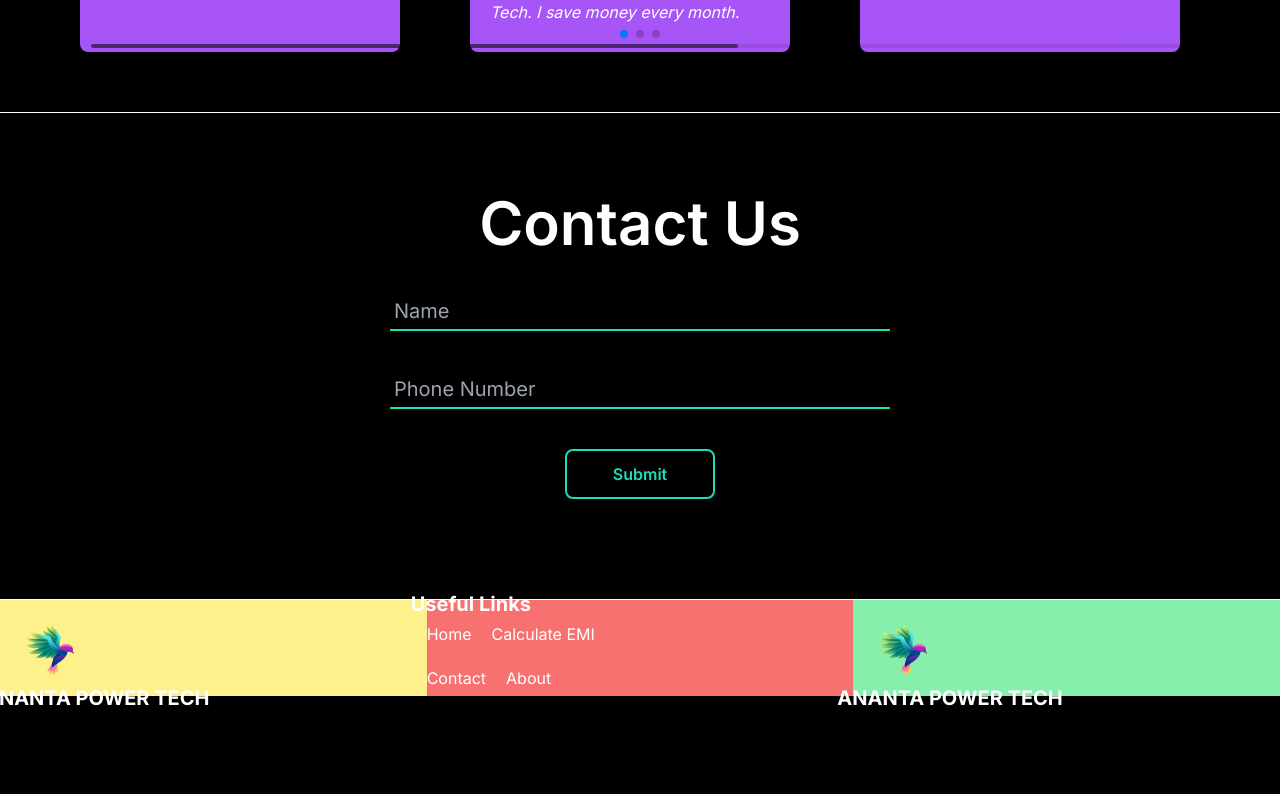
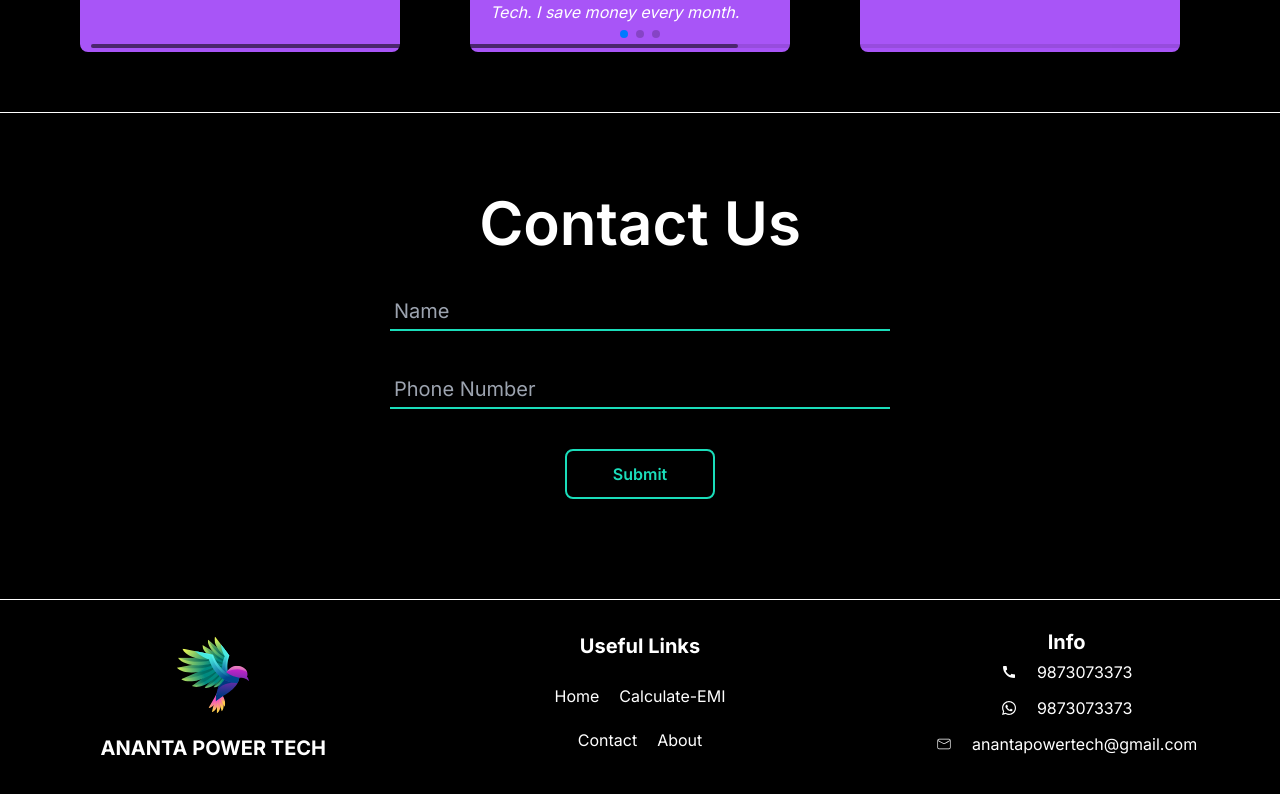
Before and after one commit to rounakraj03/solar-app-attempt-one, a Next.js app: page / in a window 1280 px wide. Shown: the part 2942-3736 px from the top of the page. Before the commit the page ends 3678 px from the top, so only its background shows below. Built offline with nearby package versions, Linux system fonts and the light colour scheme.

Commit message:
done this too!

```diff
--- a/src/components/Footer.jsx
+++ b/src/components/Footer.jsx
@@ -1,44 +1,49 @@
 import Image from 'next/image'
 import birdLogo from '../../public/bird_logo.svg'
 import React from 'react'
+import { MdCall } from "react-icons/md";
+import { FaWhatsapp } from "react-icons/fa";
+import { CiMail } from "react-icons/ci";
 
 const FooterPage = () => {
     return (
-        <div className='w-full   pb-10 flex flex-col items-center  '>
+        <div className='w-full  flex flex-col items-center justify-center  '>
             <div className='flex w-full'>
-                <div className='w-1/3 flex flex-col bg-yellow-200'>
+                <div className='w-1/3 h-[200px] flex flex-col items-center'>
                     <Image
                         // className='bg-blue-500'
                         src={birdLogo}
                         alt="My SVG"
-                        width={100}
-                        height={100}
+                        width={150}
+                        height={150}
                         priority
                     />
                     <h1 className='-m-4 font-bold text-xl text-white'>ANANTA POWER TECH</h1>
                 </div>
-                <div className='w-1/3 flex flex-col gap-5 justify-center bg-red-400'>
+                <div className='w-1/3 h-[200px] flex flex-col gap-10 justify-center items-center '>
                     <h3 className='-m-4 font-bold text-xl text-white'>Useful Links</h3>
-                    <div className='flex gap-5'>
-                        <p>Home</p>
-                        <p>Calculate EMI</p>
+                    <div className='flex flex-col items-center gap-5'>
+                        <div className='flex gap-5'>
+                            <p className='cursor-pointer'>Home</p>
+                            <p className='cursor-pointer'>Calculate-EMI</p>
+                        </div>
+                        <div className='flex gap-5'>
+                            <p className='cursor-pointer'>Contact</p>
+                            <p className='cursor-pointer'>About</p>
+                        </div>
                     </div>
-                    <div className='flex gap-5'>
-                        <p>Contact</p>
-                        <p>About</p>
+
+                </div>
+                <div className='w-1/3 h-[200px] flex flex-col gap-5 justify-center items-center'>
+                    <h3 className='-m-4 font-bold text-xl text-white'>Info</h3>
+                    <div className='flex flex-col gap-3'>
+                        <p className='cursor-pointer flex gap-5 items-center justify-center'><MdCall /> 9873073373</p>
+                        <p className='cursor-pointer flex gap-5 items-center justify-center'><FaWhatsapp /> 9873073373</p>
+                        <p className='cursor-pointer flex gap-5 items-center justify-center'><CiMail /> anantapowertech@gmail.com</p>
                     </div>
+
                 </div>
-                <div className='w-1/3 flex flex-col bg-green-300'>
-                    <Image
-                        // className='bg-blue-500'
-                        src={birdLogo}
-                        alt="My SVG"
-                        width={100}
-                        height={100}
-                        priority
-                    />
-                    <h1 className='-m-4 font-bold text-xl text-white'>ANANTA POWER TECH</h1>
-                </div>
+
             </div>
 
         </div>
```
